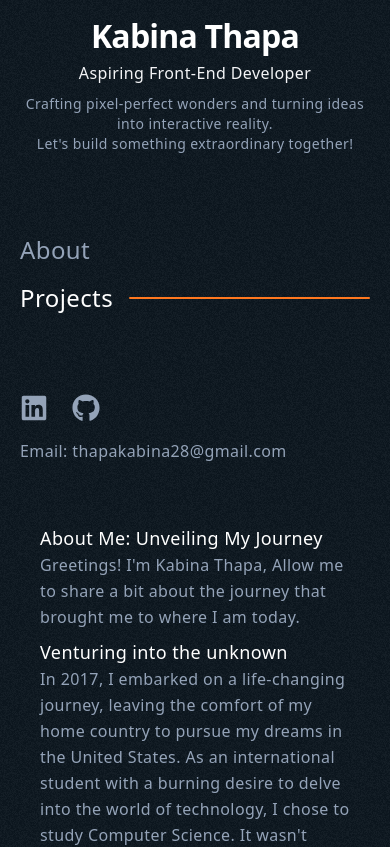
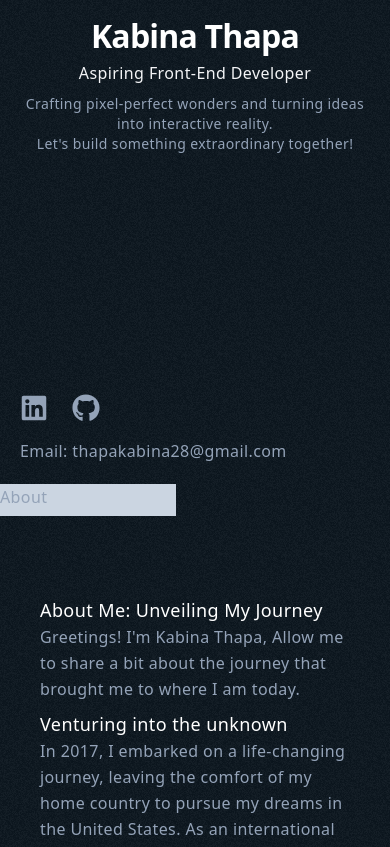
Before and after one commit to KabinaThapa/portfolio-kabinathapa, a React (Vite) app: page / in a window 390 px wide. Shown: the top 847 px of the page. Built offline with nearby package versions, Linux system fonts and the light colour scheme.

Commit message:
style: add about and project title to differentiate about and project section in smaller screen

```diff
--- a/src/App.jsx
+++ b/src/App.jsx
@@ -54,7 +54,7 @@ function App() {
             </p>
           </div>
           <div className="flex flex-col text-2xl gap-4 ">
-          <div  className='flex items-center'>
+          <div  className='md:visible invisible flex items-center'>
           <a
               href="#about"
               className={`${active==='about' && 'font-normal hover:no-underline text-white '}  hover:underline hover:underline-offset-8` }
@@ -66,7 +66,7 @@ function App() {
             </a>
             <div className={`${active==='about'?'opacity-100':'opacity-0'}  w-full bg-t h-[0.1rem]  ml-4 rounded` }></div>
           </div>
-          <div className="flex items-center">
+          <div className=" md:visible invisible flex items-center">
           <a
               href="#projects"
               className={`${active==='projects' && ' text-white font-normal hover:no-underline'}  hover:underline hover:underline-offset-4` }
@@ -98,6 +98,9 @@ function App() {
 
         </div>
         <div className="second  md:w-[55%] w-[100%] flex flex-col gap-10 ">
+        <section id="about" className="sticky top-0 w-44 h-8 bg-slate-300">
+              About
+            </section>
           <section id="about" className=" flex flex-col p-10 gap-2  ">
             <div>
               <h1 className="text-lg text-white">
@@ -165,6 +168,9 @@ function App() {
               </p>
             </div>
           </section>
+          <section id="projects" className="sticky top-0 w-44 h-8 bg-slate-300">
+              Project
+            </section>
           <section id="projects" className="  flex flex-col gap-16 p-4 text-[0.9rem] ">
             <div className="flex  items-start justify-evenly hover:bg-jet hover:bg-opacity-20  hover:rounded group p-6">
               <div className="w-[30%] border p-1 border-slate-500 ">
```
